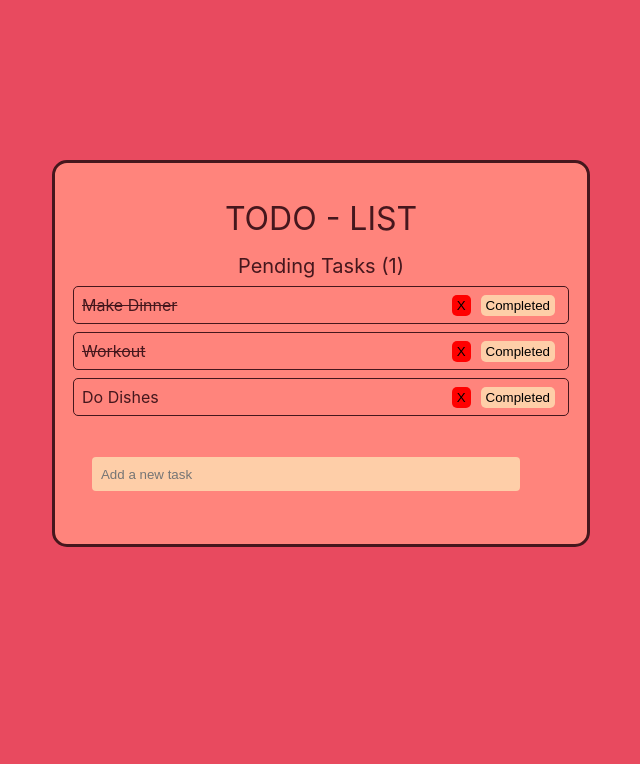
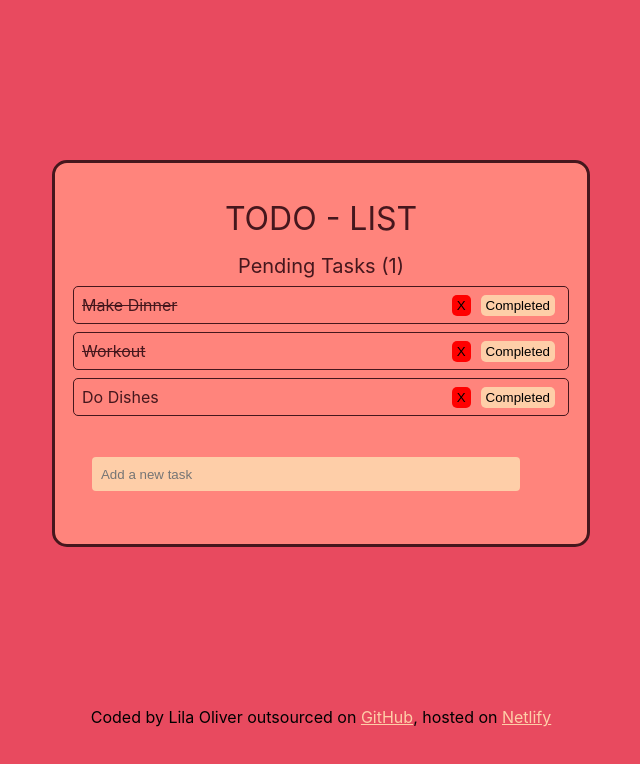
Before and after one commit to loliver42/todo-app-react, a React (Create React App) app: page / in a window 1280 px wide. Shown: the top 764 px of the page, without its empty margins (319-959 px from the left). Built offline with nearby package versions, Linux system fonts and the light colour scheme.

Commit message:
Added footer

```diff
--- a/src/App.css
+++ b/src/App.css
@@ -49,3 +49,9 @@ body {
   background-color: #fecea8;
   border-radius: 4px;
 }
+footer {
+  text-align: center;
+}
+a {
+  color: #fecea8;
+}
--- a/src/index.js
+++ b/src/index.js
@@ -8,6 +8,11 @@ const root = ReactDOM.createRoot(document.getElementById("root"));
 root.render(
   <React.StrictMode>
     <App />
+    <footer>
+      Coded by Lila Oliver outsourced on{" "}
+      <a href="https://github.com/loliver42/todo-app-react">GitHub</a>, hosted
+      on <a href="https://todo-react-app-24.netlify.app">Netlify</a>
+    </footer>
   </React.StrictMode>
 );
 
```
